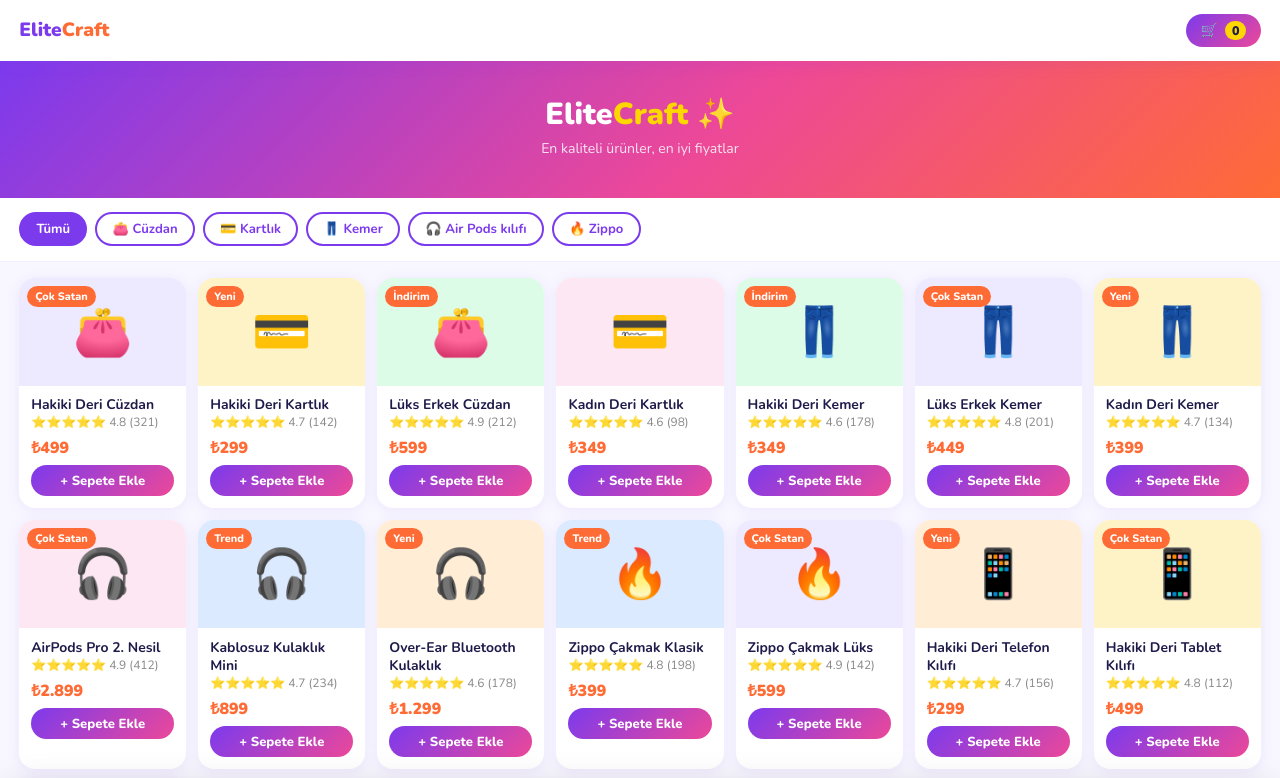
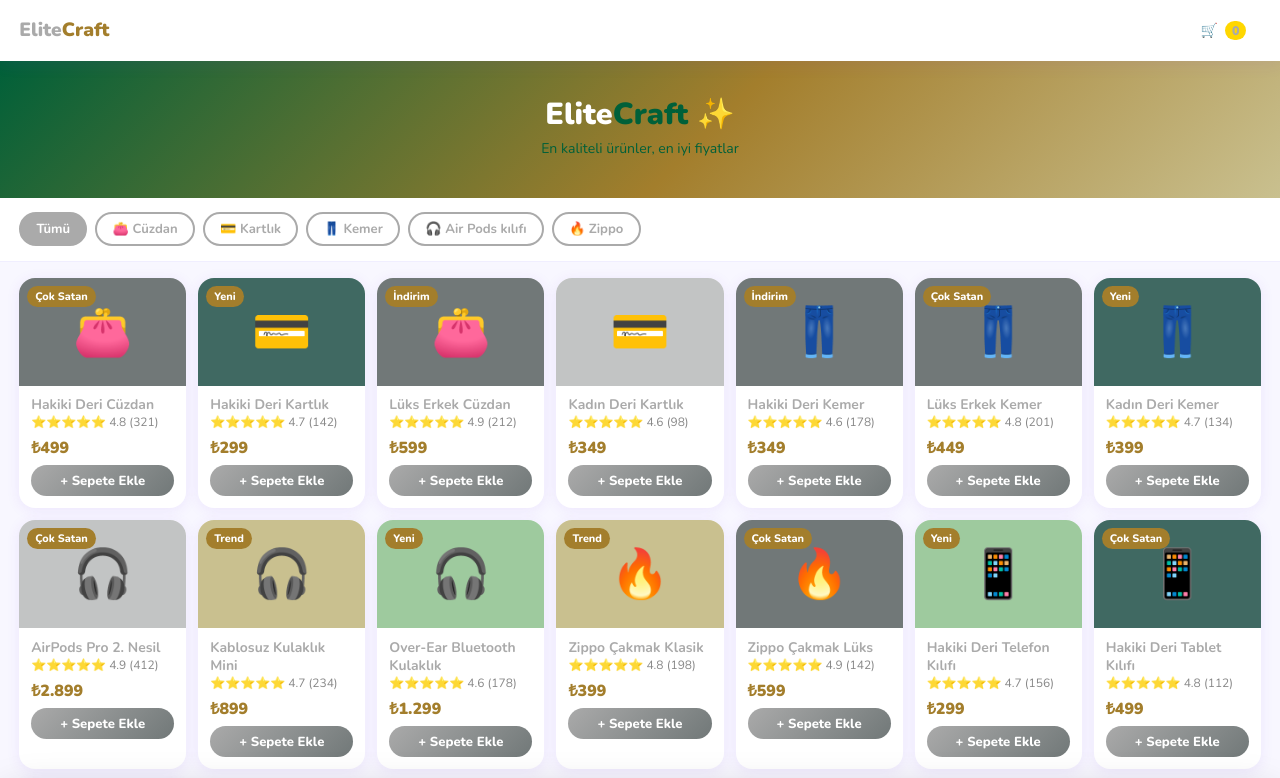
Before and after one commit to eneskoc172/elitecraft, a plain HTML site: page index.html in a window 1280 px wide. Shown: the top 778 px of the page. Drawn offline with nearby package versions, Linux system fonts and the light colour scheme.

Commit message:
Update index.html

```diff
--- a/index.html
+++ b/index.html
@@ -1,19 +1,20 @@
+
 
 <style>
 @import url('https://fonts.googleapis.com/css2?family=Nunito:wght@400;600;700;800;900&display=swap');
 *{box-sizing:border-box;margin:0;padding:0}
 :root{
-  --orange:#FF6B35;--purple:#7C3AED;--pink:#EC4899;--teal:#0D9488;
-  --green:#10B981;--dark:#1E1B4B;--light:#F8F7FF;
+  --orange:#a37e2c;--purple:#aaaaaa;--pink:#717878;--teal:#0D9488;
+  --green:#406962;--dark:#aaaaaa;--light:#F8F7FF;
 }
 body{font-family:'Nunito',sans-serif;background:var(--light);color:var(--dark);min-height:100vh}
 
 nav{display:flex;justify-content:space-between;align-items:center;padding:0.85rem 1.2rem;background:#fff;box-shadow:0 2px 16px rgba(124,58,237,0.1);position:sticky;top:0;z-index:100}
-.nav-logo{font-weight:900;font-size:1.2rem;color:var(--purple)}
+.nav-logo{font-weight:900;font-size:1.2rem;color:var(--black)}
 .nav-logo span{color:var(--orange)}
 .nav-right{display:flex;align-items:center;gap:10px}
-.back-btn{background:#EDE9FE;border:none;padding:0.4rem 0.9rem;border-radius:50px;font-size:0.82rem;font-weight:700;color:var(--purple);cursor:pointer;font-family:'Nunito',sans-serif;display:none}
-.cart-btn{display:flex;align-items:center;gap:7px;background:linear-gradient(135deg,var(--purple),var(--pink));color:#fff;border:none;padding:0.45rem 0.9rem;border-radius:50px;font-size:0.87rem;font-weight:700;cursor:pointer;font-family:'Nunito',sans-serif;transition:transform 0.15s}
+.back-btn{background:#EDE9FE;border:none;padding:0.4rem 0.9rem;border-radius:50px;font-size:0.82rem;font-weight:700;color:var(--black);cursor:pointer;font-family:'Nunito',sans-serif;display:none}
+.cart-btn{display:flex;align-items:center;gap:7px;background:linear-gradient(135deg,var(--black),var(--pink));color:#fff;border:none;padding:0.45rem 0.9rem;border-radius:50px;font-size:0.87rem;font-weight:700;cursor:pointer;font-family:'Nunito',sans-serif;transition:transform 0.15s}
 .cart-btn:hover{transform:scale(1.04)}
 .cart-count{background:#FFD700;color:var(--dark);border-radius:50px;padding:1px 7px;font-size:0.78rem;font-weight:900}
 
@@ -22,10 +23,10 @@
 .page.active{display:block}
 
 /* HOME */
-.hero{background:linear-gradient(135deg,#7C3AED 0%,#EC4899 55%,#FF6B35 100%);padding:2rem 1.2rem 2.5rem;text-align:center}
+.hero{background:linear-gradient(135deg,	#006039 0%,#a37e2c 55%,#c9c08f 100%);padding:2rem 1.2rem 2.5rem;text-align:center}
 .hero-logo{font-size:1.9rem;font-weight:900;color:#fff}
-.hero-logo span{color:#FFD700}
-.hero-sub{color:rgba(255,255,255,0.85);font-size:0.88rem;margin-top:4px}
+.hero-logo span{color:#006039}
+.hero-sub{color:#006039;font-size:0.88rem;margin-top:4px}
 
 .cats{display:flex;gap:8px;padding:0.9rem 1.2rem;overflow-x:auto;scrollbar-width:none;background:#fff;border-bottom:1px solid #f0eeff}
 .cats::-webkit-scrollbar{display:none}
@@ -129,12 +130,12 @@
 .toast{position:fixed;top:75px;left:50%;transform:translateX(-50%) translateY(-20px);background:var(--green);color:#fff;padding:0.55rem 1.1rem;border-radius:50px;font-weight:700;font-size:0.87rem;opacity:0;transition:all 0.3s;z-index:300;white-space:nowrap;pointer-events:none}
 .toast.show{opacity:1;transform:translateX(-50%) translateY(0)}
 
-.bg1{background:#EDE9FE}
-.bg2{background:#FEF3C7}
-.bg3{background:#DCFCE7}
-.bg4{background:#FCE7F3}
-.bg5{background:#DBEAFE}
-.bg6{background:#FFEDD5}
+.bg1{background:#717878}
+.bg2{background:#406962}
+.bg3{background:#717878}
+.bg4{background:#c2c4c4}
+.bg5{background:#c9c08f}
+.bg6{background:#9eca9e}
 </style>
 
 <div class="overlay" id="overlay" onclick="closeCart()"></div>
@@ -453,7 +454,7 @@
   items.forEach(i=>{msg+=`${i.emoji} ${i.name} x${i.qty} = ₺${(i.price*i.qty).toLocaleString('tr-TR')}\n`;});
   msg+=`━━━━━━━━━━━━━━━\n💰 *TOPLAM: ₺${total.toLocaleString('tr-TR')}*\n━━━━━━━━━━━━━━━\n*📍 TESLİMAT*\n👤 ${name}\n📞 ${phone}\n🏠 ${address}\n📍 ${city} / ${district}`;
   if(note) msg+=`\n📝 ${note}`;
-  window.open(`https://wa.me/905xxxxxxxxx?text=${encodeURIComponent(msg)}`,'_blank');
+  window.open(`https://wa.me/905433213771?text=${encodeURIComponent(msg)}`,'_blank');
 }
 
 function showToast(msg){
```
